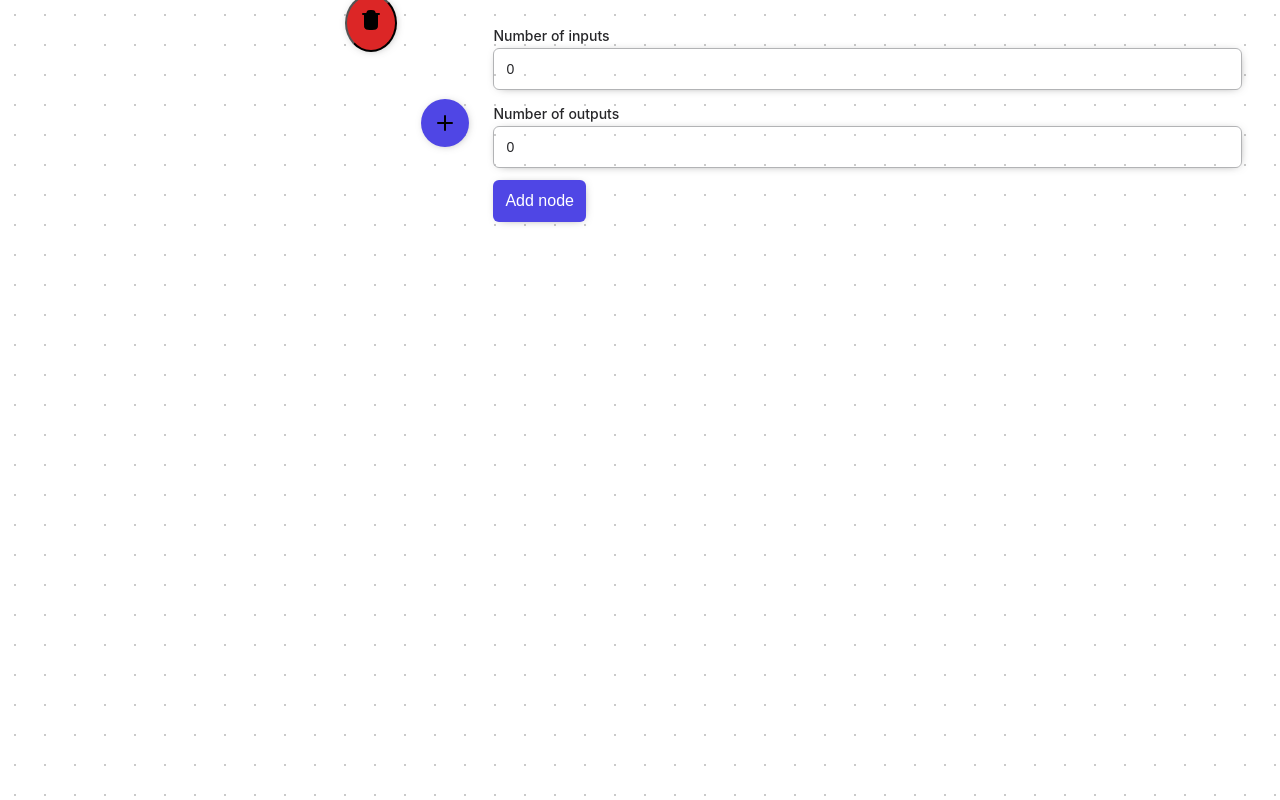
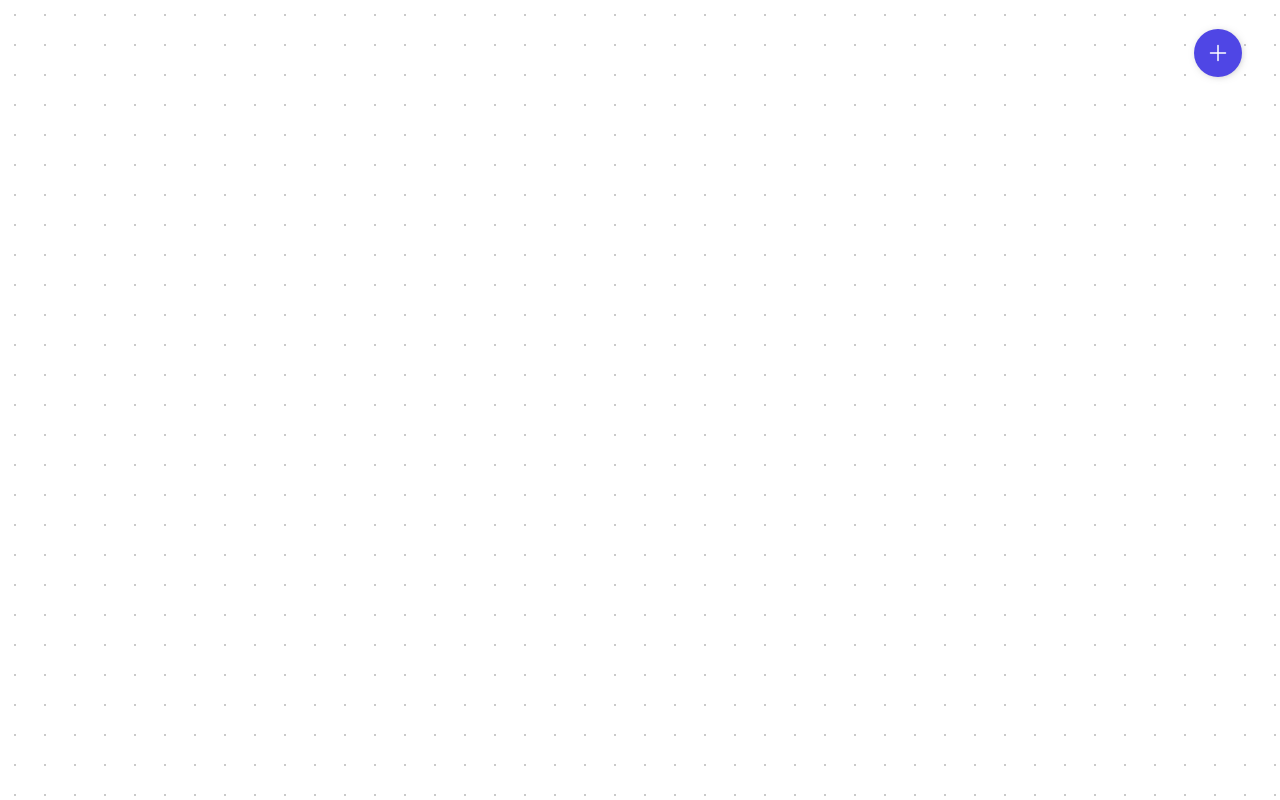
Before and after one commit to natalia-sampaio/node-based-flow-editor, a Vue app: page / in a window 1280 px wide. Built offline with nearby package versions, Linux system fonts and the light colour scheme.

Commit message:
added control button

```diff
--- a/src/components/BoardComponent.vue
+++ b/src/components/BoardComponent.vue
@@ -62,7 +62,9 @@
     }
 });
 
-function handleOnClickAdd(numberInputs: number, numberOutputs: number) {}
+function handleOnClickAdd(numberInputs: number, numberOutputs: number) {
+    console.log(numberInputs, numberOutputs);
+}
 
 function handleOnClickDelete() {}
 </script>
@@ -71,8 +73,8 @@
     <div id="boardWrapper" class="wrapper">
         <ControlButtons
             :showDelete="selectedNode !== null"
-            :onClickAdd="handleOnClickAdd"
-            :onClickDelete="handleOnClickDelete"
+            @on-click-add="handleOnClickAdd"
+            @on-click-delete="handleOnClickDelete"
         />
 
         <div
--- a/src/components/ControlButtons.vue
+++ b/src/components/ControlButtons.vue
@@ -5,8 +5,11 @@
 
 defineProps<{
     showDelete: boolean;
-    onClickAdd: (numberInputs: number, numberOutputs: number) => void;
-    onClickDelete: () => void;
+}>();
+
+const emit = defineEmits<{
+    (e: 'onClickAdd', numberInputs: number, numberOutputs: number): void;
+    (e: 'onClickDelete'): void;
 }>();
 
 const isOpen = ref(false);
@@ -27,6 +30,7 @@
         return;
 
     isOpen.value = false;
+    emit('onClickAdd', numberInputs.value, numberOutputs.value);
 }
 
 function handleChangeNumberInputs(event: any) {
@@ -42,15 +46,14 @@
         <div class="wrapper">
             <button
                 :class="showDelete ? 'buttonDelete' : 'buttonDeleteHidden'"
-                @click="onClickDelete"
+                @click="$emit('onClickDelete')"
             >
                 <IconTrash class="buttonIcon" />
             </button>
             <button class="buttonAdd" @click.stop="handleOnClickAdd">
                 <IconAdd class="buttonIcon" />
             </button>
-            <div>
-                <div :class="isOpen ? 'dropDown' : 'dropDownHidden'">
+            <div :class="isOpen ? 'dropdown' : 'dropdownHidden'">
                 <label class="label">Number of inputs</label>
                 <input
                     type="number"
@@ -66,7 +69,6 @@
                     @input="handleChangeNumberOutputs"
                 />
                 <button class="buttonRect" @click.stop="handleOnClickAddNode">Add node</button>
-                </div>
             </div>
         </div>
     </div>
--- a/src/components/icons/IconAdd.vue
+++ b/src/components/icons/IconAdd.vue
@@ -1,37 +1,11 @@
 <template>
-    <svg viewBox="0 0 24 24" xmlns="http://www.w3.org/2000/svg">
-        <g id="SVGRepo_bgCarrier" stroke-width="0"></g>
-        <g id="SVGRepo_tracerCarrier" stroke-linecap="round" stroke-linejoin="round"></g>
-        <g id="SVGRepo_iconCarrier">
-            <title></title>
-            <g id="Complete">
-                <g data-name="add" id="add-2">
-                    <g>
-                        <line
-                            fill="none"
-                            stroke="#000000"
-                            stroke-linecap="round"
-                            stroke-linejoin="round"
-                            stroke-width="2"
-                            x1="12"
-                            x2="12"
-                            y1="19"
-                            y2="5"
-                        ></line>
-                        <line
-                            fill="none"
-                            stroke="#000000"
-                            stroke-linecap="round"
-                            stroke-linejoin="round"
-                            stroke-width="2"
-                            x1="5"
-                            x2="19"
-                            y1="12"
-                            y2="12"
-                        ></line>
-                    </g>
-                </g>
-            </g>
-        </g>
+    <svg
+        xmlns="http://www.w3.org/2000/svg"
+        fill="none"
+        viewBox="0 0 24 24"
+        stroke-width="1.5"
+        stroke="currentColor"
+    >
+        <path stroke-linecap="round" stroke-linejoin="round" d="M12 4.5v15m7.5-7.5h-15" />
     </svg>
 </template>
--- a/src/components/icons/IconTrash.vue
+++ b/src/components/icons/IconTrash.vue
@@ -1,15 +1,15 @@
 <template>
-    <svg viewBox="0 0 24 24" xmlns="http://www.w3.org/2000/svg">
-        <g id="SVGRepo_bgCarrier" stroke-width="0"></g>
-        <g id="SVGRepo_tracerCarrier" stroke-linecap="round" stroke-linejoin="round"></g>
-        <g id="SVGRepo_iconCarrier">
-            <path
-                d="M10 12L14 16M14 12L10 16M4 6H20M16 6L15.7294 5.18807C15.4671 4.40125 15.3359 4.00784 15.0927 3.71698C14.8779 3.46013 14.6021 3.26132 14.2905 3.13878C13.9376 3 13.523 3 12.6936 3H11.3064C10.477 3 10.0624 3 9.70951 3.13878C9.39792 3.26132 9.12208 3.46013 8.90729 3.71698C8.66405 4.00784 8.53292 4.40125 8.27064 5.18807L8 6M18 6V16.2C18 17.8802 18 18.7202 17.673 19.362C17.3854 19.9265 16.9265 20.3854 16.362 20.673C15.7202 21 14.8802 21 13.2 21H10.8C9.11984 21 8.27976 21 7.63803 20.673C7.07354 20.3854 6.6146 19.9265 6.32698 19.362C6 18.7202 6 17.8802 6 16.2V6"
-                stroke="#000000"
-                stroke-width="2"
-                stroke-linecap="round"
-                stroke-linejoin="round"
-            ></path>
-        </g>
+    <svg
+        xmlns="http://www.w3.org/2000/svg"
+        fill="none"
+        viewBox="0 0 24 24"
+        stroke-width="1.5"
+        stroke="currentColor"
+    >
+        <path
+            stroke-linecap="round"
+            stroke-linejoin="round"
+            d="m14.74 9-.346 9m-4.788 0L9.26 9m9.968-3.21c.342.052.682.107 1.022.166m-1.022-.165L18.16 19.673a2.25 2.25 0 0 1-2.244 2.077H8.084a2.25 2.25 0 0 1-2.244-2.077L4.772 5.79m14.456 0a48.108 48.108 0 0 0-3.478-.397m-12 .562c.34-.059.68-.114 1.022-.165m0 0a48.11 48.11 0 0 1 3.478-.397m7.5 0v-.916c0-1.18-.91-2.164-2.09-2.201a51.964 51.964 0 0 0-3.32 0c-1.18.037-2.09 1.022-2.09 2.201v.916m7.5 0a48.667 48.667 0 0 0-7.5 0"
+        />
     </svg>
 </template>
```
Lines whose indentation alone changed are shown as unchanged.
